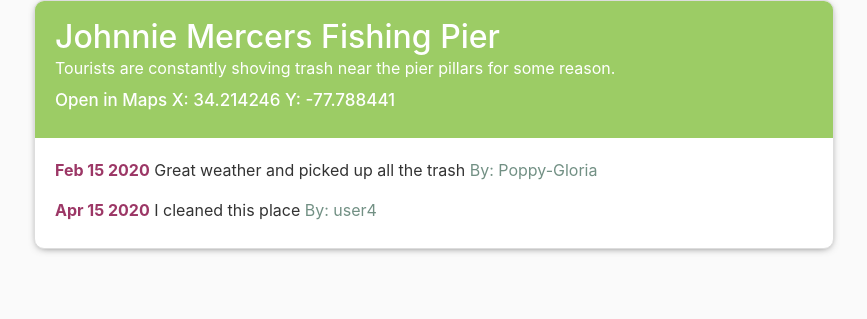
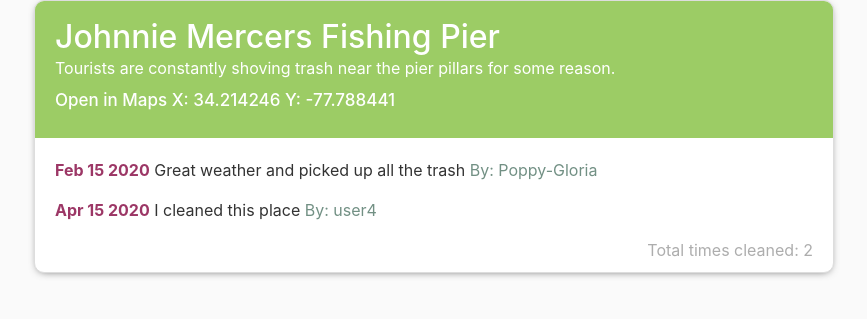
Before and after one commit to Kameron2442/Epic-Project, a Django app: page /post/0753d3ef-630e-4f0e-b0ef-b71a56f60770/ in a window 1280 px wide. Shown: the part 100-419 px from the top of the page, without its empty margins (206-1073 px from the left). Run offline with Django 3.2, Linux system fonts and the light colour scheme; data comes from the database, SQL or seed files in the repository; both versions use the stored data as it was after the commit; some libraries are stand-ins or nearby versions.

Commit message:
Added Trigger

```diff
--- a/blog/templates/blog/location_detail.html
+++ b/blog/templates/blog/location_detail.html
@@ -46,6 +46,8 @@ body article .btnObj{
             {% endifequal %}
             {% endfor %}
 
+            <p class = "lowercount">Total times cleaned: {{object.times_cleaned}}</p>
+
           </div>
         </article>
 
```
Also changed, not shown: db.sqlite3.
